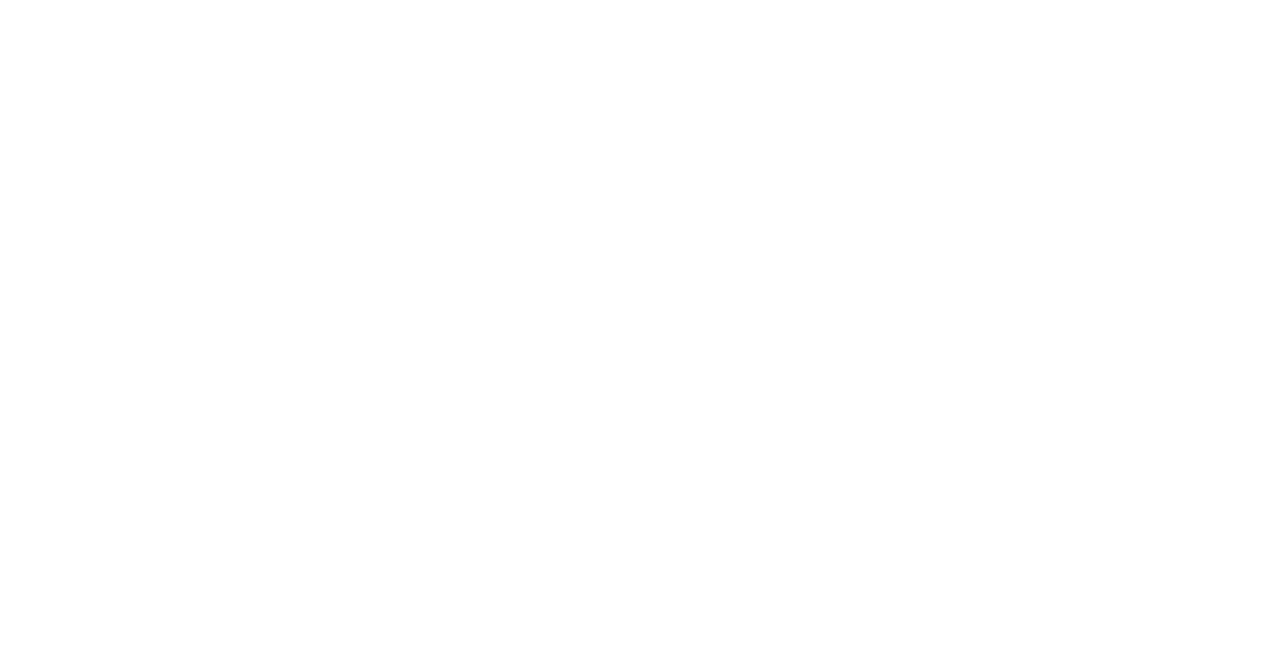
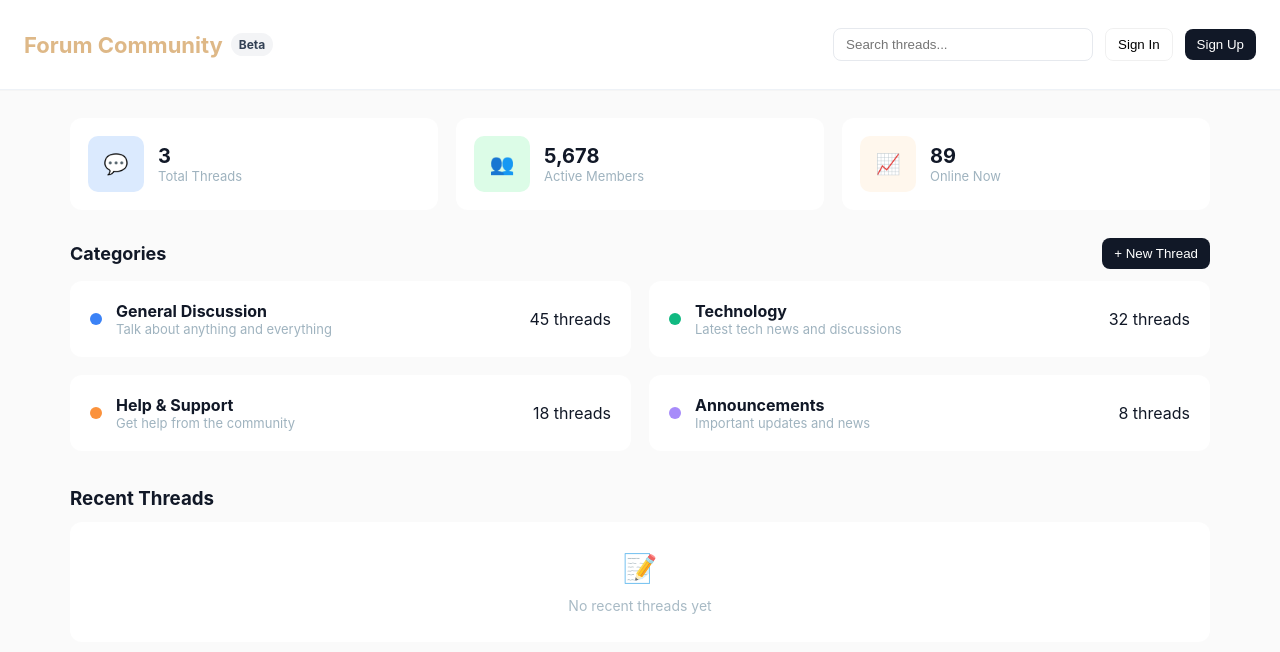
Before and after one commit to mekzqza/DatabaseProject_WebBoard, a React (Create React App) app in the folder DataBaseProject_WebBoard/database-react/: page /forumDashboard in a window 1280 px wide. Before the commit this address had no page. Shown: the top 652 px of the page. Built offline with nearby package versions, Linux system fonts and the light colour scheme.

Commit message:
เพิ่ม ForumDashboard และลบ dashborads เก่าออก

```diff
--- a/DataBaseProject_WebBoard/database-react/src/App.jsx
+++ b/DataBaseProject_WebBoard/database-react/src/App.jsx
@@ -2,7 +2,7 @@
 import './App.css';
 
 import LoginPage from './Components/LoginPage';
-import DashboardPage from './Components/DashboardPage';
+import ForumDashboard from './Components/ForumDashboard';
 import SignUpPage from './Components/SignUpPage';
 
 function App() {
@@ -10,7 +10,7 @@
         <Router>  {/* ห่อแอปทั้งหมดด้วย <Router> */}
             <Routes>
                 <Route path="/login" element={<LoginPage />} />
-                <Route path="/dashboard" element={<DashboardPage />} />
+                <Route path="/forumDashboard" element={<ForumDashboard />} />
                 <Route path="/signup" element={<SignUpPage />} />
             </Routes>
         </Router>
--- /dev/null
+++ b/DataBaseProject_WebBoard/database-react/src/Components/ CssStore/forumDashboard.css
@@ -0,0 +1,230 @@
+:root{
+    --bg: #fafafa;
+    --card: #ffffff;
+    --muted: #6b7280;
+    --shadow: 0 6px 20px rgba(16,24,40,0.06);
+    --blue-50: #dbeafe;
+    --green-50: #dcfce7;
+    --amber-50: #fff7ed;
+    --blue-500: #3b82f6;
+    --green-500: #10b981;
+    --orange-500: #fb923c;
+    --purple-500: #a78bfa;
+    --radius: 12px;
+    --max-width: 1180px;
+}
+
+/* Page layout */
+.fd-page{
+    font-family: Inter, system-ui, -apple-system, "Segoe UI", Roboto, "Helvetica Neue", Arial;
+    background: var(--bg);
+    color: #111827;
+    min-height: 100vh;
+}
+
+/* Header */
+.fd-header{
+    display: flex;
+    justify-content: space-between;
+    align-items: center;
+    padding: 28px 24px;
+    background: var(--card);
+    border-bottom: 1px solid #eef2f7;
+    box-shadow: 0 1px 0 rgba(16,24,40,0.02);
+    position: sticky;
+    top: 0;
+    z-index: 10;
+}
+
+.fd-title{
+    font-size: 22px;
+    margin: 0;
+    display: flex;
+    align-items: center;
+    gap: 8px;
+}
+
+.fd-beta{
+    font-size: 12px;
+    background: #f3f4f6;
+    padding: 4px 8px;
+    border-radius: 999px;
+    color: #334155;
+}
+
+/* Header actions */
+.fd-actions{
+    display: flex;
+    gap: 12px;
+    align-items: center;
+}
+
+.fd-search{
+    padding: 8px 12px;
+    border-radius: 8px;
+    border: 1px solid #e6e9ee;
+    min-width: 260px;
+    outline: none;
+    background: #fff;
+}
+
+.fd-btn{
+    padding: 8px 12px;
+    border-radius: 8px;
+    border: 1px solid rgba(0,0,0,0.06);
+    background: transparent;
+    cursor: pointer;
+}
+
+.fd-btn-primary{
+    background: #111827;
+    color: #fff;
+    border: none;
+}
+
+/* Container */
+.fd-container{
+    max-width: var(--max-width);
+    margin: 28px auto;
+    padding: 0 20px;
+}
+
+/* Stats row */
+.fd-stats-row{
+    display: grid;
+    grid-template-columns: repeat(3, 1fr);
+    gap: 18px;
+    margin-bottom: 28px;
+}
+
+.fd-stat-card{
+    background: var(--card);
+    padding: 18px;
+    border-radius: var(--radius);
+    box-shadow: var(--shadow);
+    display: flex;
+    align-items: center;
+}
+
+.fd-stat-left{
+    display: flex;
+    gap: 14px;
+    align-items: center;
+}
+
+.fd-icon-box{
+    width: 56px;
+    height: 56px;
+    border-radius: 10px;
+    display: grid;
+    place-items: center;
+    font-size: 20px;
+}
+
+.fd-stat-value{
+    font-weight: 700;
+    font-size: 20px;
+}
+
+.fd-stat-label{
+    color: var(--muted);
+    font-size: 13px;
+}
+
+/* Section header */
+.fd-section-header{
+    display: flex;
+    justify-content: space-between;
+    align-items: center;
+    margin-top: 6px;
+    margin-bottom: 12px;
+}
+
+.fd-section-title{
+    margin: 0;
+    font-size: 18px;
+}
+
+.fd-new-thread{
+    background: #111827;
+    color: #fff;
+    padding: 8px 12px;
+    border-radius: 8px;
+    border: none;
+    cursor: pointer;
+}
+
+/* Categories grid */
+.fd-grid{
+    display: grid;
+    grid-template-columns: repeat(2, 1fr);
+    gap: 18px;
+}
+
+.fd-cat-card{
+    background: var(--card);
+    padding: 20px;
+    border-radius: var(--radius);
+    box-shadow: var(--shadow);
+    display: flex;
+    justify-content: space-between;
+    align-items: center;
+}
+
+.fd-cat-left{
+    display: flex;
+    gap: 14px;
+    align-items: center;
+}
+
+.fd-dot{
+    width: 12px;
+    height: 12px;
+    border-radius: 999px;
+}
+
+.fd-cat-title{
+    font-weight: 700;
+}
+
+.fd-cat-desc{
+    color: var(--muted);
+    font-size: 13px;
+}
+
+/* Recent threads */
+.fd-recent{
+    margin-top: 36px;
+}
+
+.fd-recent-placeholder{
+    margin-top: 12px;
+    background: var(--card);
+    border-radius: var(--radius);
+    box-shadow: var(--shadow);
+    min-height: 120px;
+    display: flex;
+    align-items: center;
+    justify-content: center;
+    color: var(--muted);
+    font-size: 14px;
+}
+
+.fd-empty{
+    display: flex;
+    gap: 12px;
+    align-items: center;
+    flex-direction: column;
+    opacity: 0.9;
+}
+
+.fd-empty-icon{
+    font-size: 28px;
+}
+
+/* Responsive */
+@media (max-width: 900px){
+    .fd-stats-row{ grid-template-columns: 1fr; }
+    .fd-grid{ grid-template-columns: 1fr; }
+    .fd-actions .fd-search{ display: none; }
+}
--- a/DataBaseProject_WebBoard/database-react/src/Components/DashboardPage.jsx
+++ /dev/null
@@ -1,22 +0,0 @@
-import { useNavigate } from "react-router-dom";
-
-function DashboardPage() {
-    const navigate = useNavigate();  // ใช้ useNavigate เพื่อเปลี่ยนหน้า
-
-    // ฟังก์ชันสำหรับการออกจากระบบ
-    const handleLogout = () => {
-        // ในกรณีนี้ เราจะเพียงแค่ไปที่หน้า LoginPage หลังจากออกจากระบบ
-        // ในทางปฏิบัติ คุณอาจจะลบข้อมูลที่เกี่ยวข้องกับการเข้าสู่ระบบ เช่น token
-        navigate("/");  // เปลี่ยนหน้าไปที่หน้า Login
-    };
-
-    return (
-        <div style={{ padding: 16 }}>
-            <h2>Welcome to your Dashboard!</h2>
-            <p>You are logged in.</p>
-            <button onClick={handleLogout}>Logout</button>  {/* ปุ่ม Logout */}
-        </div>
-    );
-}
-
-export default DashboardPage;
--- /dev/null
+++ b/DataBaseProject_WebBoard/database-react/src/Components/ForumDashboard.jsx
@@ -0,0 +1,83 @@
+import React from "react";
+import './ CssStore/forumDashboard.css'
+
+const stats = [
+    { id: 1, icon: "💬", value: 3, label: "Total Threads", color: "var(--blue-50)" },
+    { id: 2, icon: "👥", value: "5,678", label: "Active Members", color: "var(--green-50)" },
+    { id: 3, icon: "📈", value: 89, label: "Online Now", color: "var(--amber-50)" },
+];
+
+const categories = [
+    { id: 1, title: "General Discussion", desc: "Talk about anything and everything", threads: 45, dot: "var(--blue-500)" },
+    { id: 2, title: "Technology", desc: "Latest tech news and discussions", threads: 32, dot: "var(--green-500)" },
+    { id: 3, title: "Help & Support", desc: "Get help from the community", threads: 18, dot: "var(--orange-500)" },
+    { id: 4, title: "Announcements", desc: "Important updates and news", threads: 8, dot: "var(--purple-500)" },
+];
+
+export default function ForumDashboard() {
+    return (
+        <div className="fd-page">
+            <header className="fd-header">
+                <div className="fd-brand">
+                    <h1 className="fd-title">Forum Community <span className="fd-beta">Beta</span></h1>
+                </div>
+                <div className="fd-actions">
+                    <input className="fd-search" placeholder="Search threads..." />
+                    <button className="fd-btn">Sign In</button>
+                    <button className="fd-btn fd-btn-primary">Sign Up</button>
+                </div>
+            </header>
+
+            <main className="fd-container">
+                <section className="fd-stats-row">
+                    {stats.map(s => (
+                        <div key={s.id} className="fd-stat-card">
+                            <div className="fd-stat-left">
+                                <div className="fd-icon-box" style={{ background: s.color }}>
+                                    <span className="fd-icon">{s.icon}</span>
+                                </div>
+                                <div>
+                                    <div className="fd-stat-value">{s.value}</div>
+                                    <div className="fd-stat-label">{s.label}</div>
+                                </div>
+                            </div>
+                        </div>
+                    ))}
+                </section>
+
+                <section className="fd-section-header">
+                    <h2 className="fd-section-title">Categories</h2>
+                    <button className="fd-new-thread">+ New Thread</button>
+                </section>
+
+                <section className="fd-grid">
+                    {categories.map(c => (
+                        <article key={c.id} className="fd-cat-card">
+                            <div className="fd-cat-left">
+                                <span className="fd-dot" style={{ background: c.dot }} />
+                                <div>
+                                    <div className="fd-cat-title">{c.title}</div>
+                                    <div className="fd-cat-desc">{c.desc}</div>
+                                </div>
+                            </div>
+                            <div className="fd-cat-right">
+                                <span className="fd-threads-count">{c.threads} threads</span>
+                            </div>
+                        </article>
+                    ))}
+                </section>
+
+                <section className="fd-recent">
+                    <h3>Recent Threads</h3>
+                    <div className="fd-recent-placeholder">
+                        {/* ใส่รายการ recent threads ที่นี่เมื่อพร้อม */}
+                        <div className="fd-empty">
+                            <div className="fd-empty-icon">📝</div>
+                            <div>No recent threads yet</div>
+                        </div>
+                    </div>
+                </section>
+            </main>
+        </div>
+    );
+}
```
